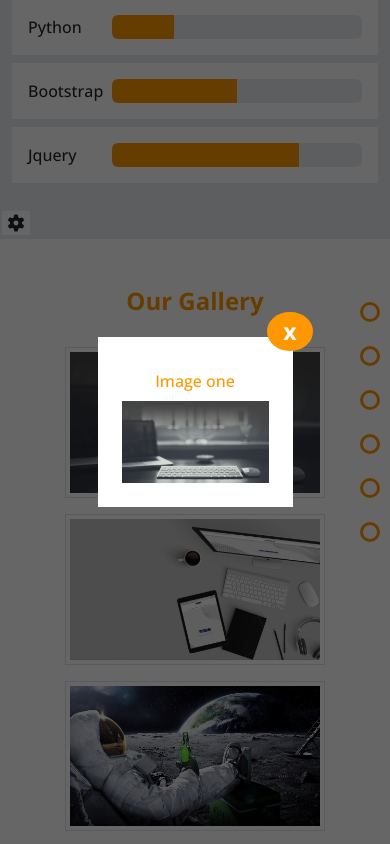
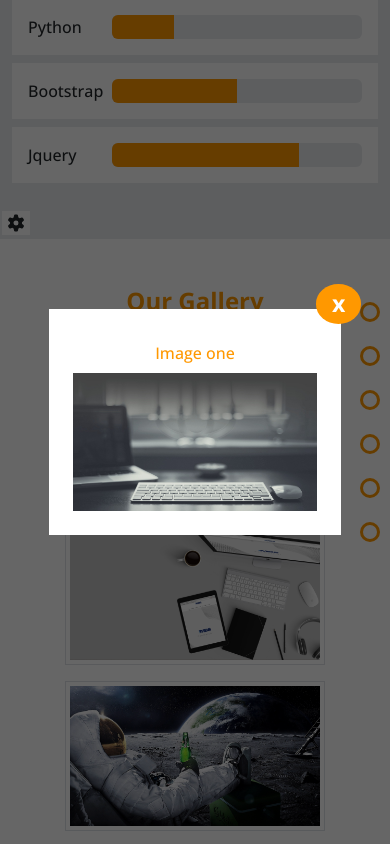
Before and after one commit to Qunawy/Special-design, a plain HTML site: page index.html in a window 390 px wide. Both pictures are taken after a click on the picture 194 px from the left and 2036 px from the top of the page. Shown: the part 1614-2458 px from the top of the page. Drawn offline with nearby package versions, Linux system fonts and the light colour scheme.

Commit message:
Special Design

```diff
--- a/css/style.css
+++ b/css/style.css
@@ -141,7 +141,7 @@ body{
   width: 20px ;
   height: 20px;
   border: 3px solid var(--main-color);
-
+  cursor: pointer;
 }
 .bullets .bullet{
   right:40px;
@@ -248,6 +248,17 @@ body{
   top: 0;
   left: 0;
   z-index: 10000;
+}
+.show-gallery-div{
+  width: 50%;
+  max-height: 75%;
+}
+
+@media (max-width : 767px){
+  .show-gallery-div{
+    width: 75%;
+    height: auto;
+  }
 }
 .show-gallery .show-gallery-span{
   background-color: var(--main-color);
--- a/index.html
+++ b/index.html
@@ -229,10 +229,10 @@
   </section>
   <!-- start show-gallery  -->
   <section class="show-gallery position-fixed w-100 vh-100  d-flex justify-content-center align-items-center d-none">
-    <div class="show-gallery-div bg-white p-4 w-50 min-h-25 mh-75 position-relative">
+    <div class="show-gallery-div bg-white p-4  position-relative">
       <span class="show-gallery-span fs-3 text-white  rounded-circle px-3 position-absolute  badge  ">x</span>
       <span class="show-alt text-center  d-block py-2"></span>
-      <img src="" alt="" class="w-100 h-90">
+      <img src="" alt="" class=" w-100 h-90">
     </div>
   </section>
   <!-- end show-gallery  -->
```
